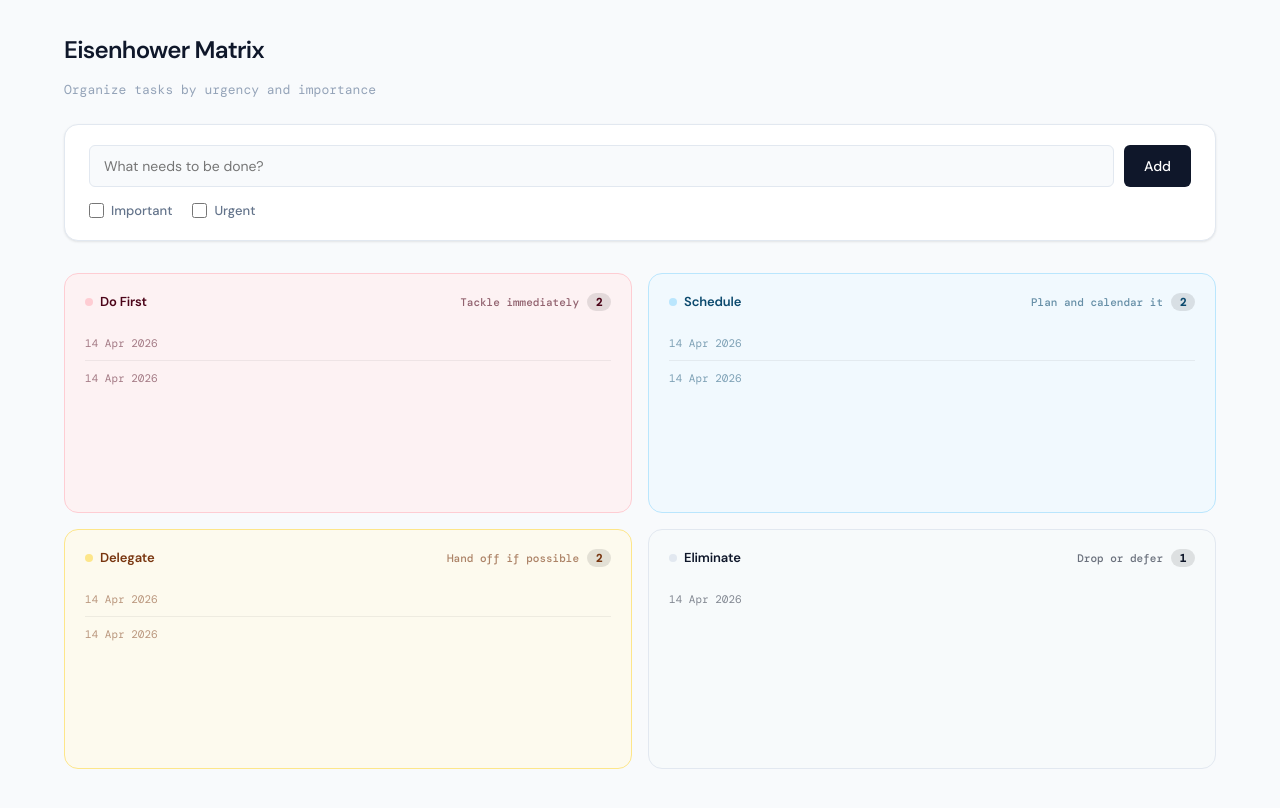
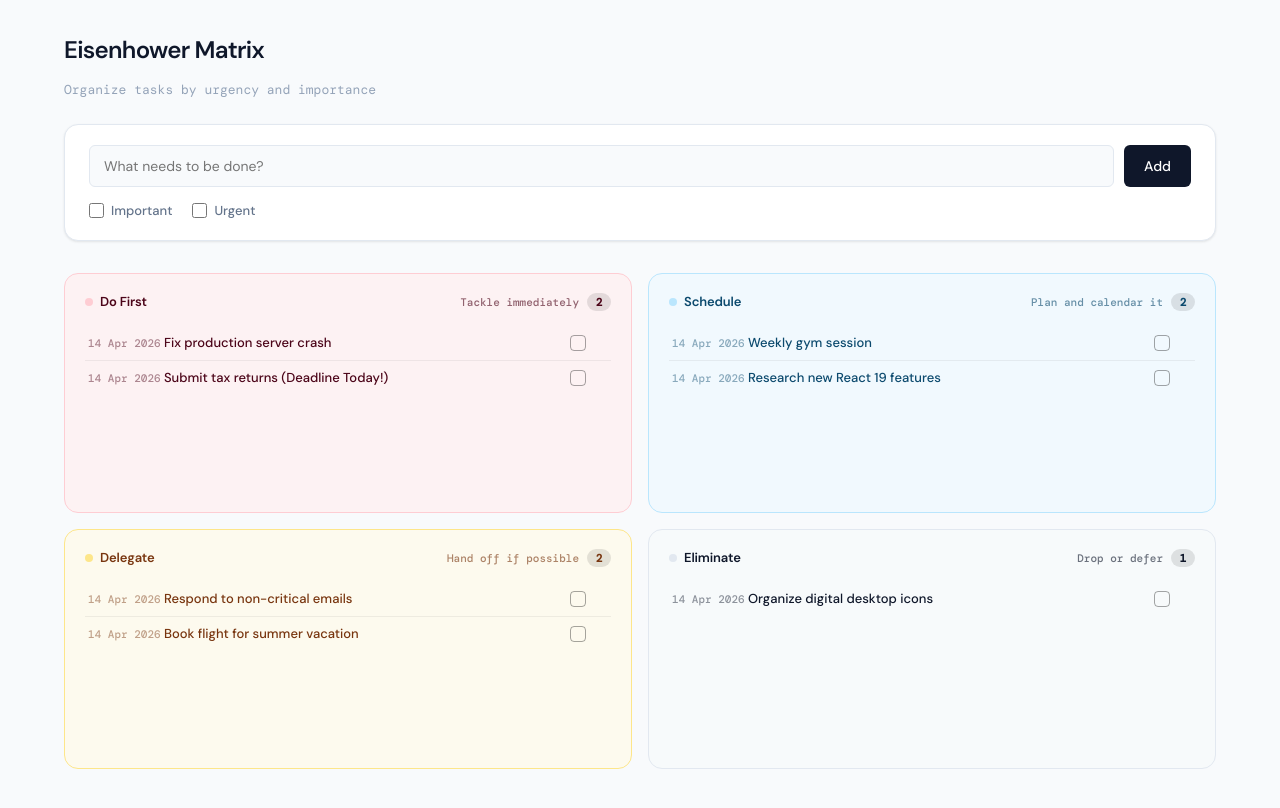
Before and after one commit to YC-TAN/eisenhower-matrix, a React (Vite) app in the folder frontend/: page / in a window 1280 px wide. Shown: the top 808 px of the page. Built offline with nearby package versions, Linux system fonts and the light colour scheme.

Commit message:
feat: ui-taskitems

```diff
--- a/frontend/src/components/Quadrant/TaskItem.css
+++ b/frontend/src/components/Quadrant/TaskItem.css
@@ -1,9 +1,10 @@
 .task-item {
   display: flex;
   align-items: flex-start;
-  gap: 10px;
-  padding: 9px 0;
+  gap: 9px;
+  padding: 8px 0;
   border-bottom: 1px solid rgba(0,0,0,0.06);
+  transition: opacity 0.3s;
   animation: task-slide-in 0.2s ease-out;
 }
 
@@ -11,62 +12,166 @@
   border-bottom: none;
 }
 
+.task-item--acting {
+  opacity: 0.45;
+}
+
 @keyframes task-slide-in {
-  from { opacity: 0; transform: translateY(-6px); }
+  from { opacity: 0; transform: translateY(-5px); }
   to   { opacity: 1; transform: translateY(0); }
 }
 
-.task-item-complete {
+/* ── Checkbox ── */
+.task-item-cb {
   flex-shrink: 0;
-  margin-top: 2px;
-  width: 24px;
-  height: 24px;
+  margin-top: 1px;
+  width: 16px;
+  height: 16px;
+  padding: 0;
+  background: transparent;
+  border: none;
+  cursor: pointer;
   display: flex;
   align-items: center;
   justify-content: center;
-  background: transparent;
-  border: none;
-  border-radius: 50%;
-  cursor: pointer;
-  color: currentColor;
-  opacity: 0.35;
-  transition: opacity 0.15s, background 0.15s;
 }
 
-.task-item-complete:hover {
-  opacity: 1;
-  background: rgba(16, 185, 129, 0.12);
-  color: var(--color-success);
+.task-item-cb-box {
+  width: 16px;
+  height: 16px;
+  border-radius: 4px;
+  border: 1.5px solid currentColor;
+  opacity: 0.35;
+  display: flex;
+  align-items: center;
+  justify-content: center;
+  transition: opacity 0.2s, background 0.2s;
+  background: transparent;
 }
 
+.task-item-cb:hover .task-item-cb-box {
+  opacity: 1;
+  background: var(--color-success);
+  border-color: var(--color-success);
+  color: #ffffff;
+}
+
+.task-item-cb-check {
+  width: 9px;
+  height: 9px;
+  opacity: 0;
+  transition: opacity 0.15s;
+  color: var(--color-bg-card);
+}
+
+.task-item-cb:hover .task-item-cb-check {
+  opacity: 1;
+}
+
+/* ── Body ── */
 .task-item-body {
   flex: 1;
   min-width: 0;
   display: flex;
   /* flex-direction: column; */
-  gap: 1rem;
+  gap: 2px;
 }
 
 .task-item-text {
+  flex-grow: 1;
   font-size: 13px;
   font-weight: 500;
   color: currentColor;
   line-height: 1.4;
   word-break: break-word;
+  cursor: text;
+  border-radius: 3px;
+  padding: 1px 3px;
+  margin: -1px -3px;
+  transition: background 0.15s;
+}
+
+.task-item-text:hover {
+  background: rgba(0,0,0,0.06);
+}
+
+.task-item-text--struck {
+  text-decoration: line-through;
+  cursor: default;
+  pointer-events: none; /*disable tooltip */
+}
+
+.task-item-text--struck:hover {
+  background: transparent;
 }
 
 .task-item-date {
   font-size: 11px;
   font-family: var(--font-mono);
   color: currentColor;
-  opacity: 0.5;
+  opacity: 0.45;
+  padding-left: 3px;
 }
 
+/* ── Edit input ── */
+.task-item-edit-input {
+  font-family: var(--font-sans);
+  font-size: 13px;
+  font-weight: 500;
+  color: currentColor;
+  background: rgba(255, 255, 255, 0.75);
+  border: 1px solid currentColor;
+  border-radius: 4px;
+  padding: 4px 8px;
+  outline: none;
+  width: 100%;
+}
+
+.task-item--editing {
+  padding: 6px 0;
+}
+
+/* ── Undo row ── */
+.task-item-undo-row {
+  display: flex;
+  /* flex-direction: column; */
+  justify-content: space-between;
+  align-items: center;
+  /* gap: 8px; */
+  margin-top: 1px;
+  animation: task-slide-in 0.15s ease-out;
+}
+/*
+.task-item-undo-label {
+  font-size: 11px;
+  font-family: var(--font-mono);
+  color: currentColor;
+  opacity: 0.6;
+} */
+
+.task-item-undo {
+  font-family: var(--font-sans);
+  font-size: 12px;
+  font-weight: 500;
+  color: currentColor;
+  background: rgba(0,0,0,0.12);
+  border: none;
+  border-radius: 5px;
+  padding: 4px 12px;
+  cursor: pointer;
+  transition: background 0.15s;
+}
+
+.task-item-undo:hover {
+  background: rgba(0,0,0,0.22);
+}
+
+/* ── Delete ── */
 .task-item-delete {
   flex-shrink: 0;
-  margin-top: 2px;
-  width: 24px;
-  height: 24px;
+  margin-top: 1px;
+  width: 16px;
+  height: 16px;
   display: flex;
   align-items: center;
   justify-content: center;
@@ -80,7 +185,7 @@
 }
 
 .task-item:hover .task-item-delete {
-  opacity: 0.4;
+  opacity: 0.35;
 }
 
 .task-item-delete:hover {
--- a/frontend/src/components/Quadrant/TaskItem.jsx
+++ b/frontend/src/components/Quadrant/TaskItem.jsx
@@ -1,36 +1,184 @@
+import { useState, useRef, useEffect } from "react";
+
+import { useTaskContext } from "../../context/UseTaskContext";
 import { formatDate } from "../../utils/helpers";
 import "./TaskItem.css";
 
+const UNDO_DELAY = 4000;
+
 export default function TaskItem({ task }) {
+  const { updateTask } = useTaskContext();
+
+  // States
+  const [pendingAction, setPendingAction] = useState(null); // 'completing' | 'deleting' | null
+  const [isEditing, setIsEditing] = useState(false);
+  const [editText, setEditText] = useState(task.text);
+
+  const timerRef = useRef(null);
+  const inputRef = useRef(null);
+
+  // Boolean helper to disable buttons
+  const isBusy = pendingAction !== null;
+
+  // Sync draftText when task.text changes externally
+  // useEffect(() => {
+  //   if (!isEditing) {
+  //     setEditText(task.text);
+  //   }
+  // }, [task.text, isEditing]);
+
+  // Focus + select input on edit open
+  useEffect(() => {
+    if (isEditing && inputRef.current) {
+      inputRef.current.focus();
+      inputRef.current.select();
+    }
+  }, [isEditing]);
+
+  // Cancel timer on unmount
+  useEffect(() => () => clearTimeout(timerRef.current), []);
+
+  function startAction(action) {
+    // action: "completing" | "deleting"
+    setPendingAction(action);
+    timerRef.current = setTimeout(() => {
+      updateTask(task.id, {
+        status: action === "completing" ? "completed" : "deleted",
+      });
+    }, UNDO_DELAY);
+  }
+
+  function handleUndo() {
+    clearTimeout(timerRef.current);
+    setPendingAction(null);
+  }
+
+  function handleConfirmEdit() {
+    const trimmed = editText.trim();
+    if (trimmed && trimmed !== task.text) {
+      updateTask(task.id, { text: trimmed });
+    } else {
+      setEditText(task.text);
+    }
+    setIsEditing(false);
+  }
+
+  function handleEditKeyDown(e) {
+    if (e.key === "Enter") handleConfirmEdit();
+    if (e.key === "Escape") {
+      setEditText(task.text);
+      setIsEditing(false);
+    }
+  }
   return (
-    <li className="task-item">
-      {/* <button
-        className="task-item-complete"
-        onClick={() => onComplete(task.id)}
-        title="Mark complete"
+    <li
+      className={`task-item${isBusy ? " task-item--acting" : ""}${isEditing ? " task-item--editing" : ""}`}
+    >
+      {/* ── Editing mode — input only, everything else hidden ── */}
+      {isEditing ? (
+        <input
+          ref={inputRef}
+          className="task-item-edit-input"
+          value={editText}
+          maxLength={200}
+          onChange={(e) => setEditText(e.target.value)}
+          onBlur={handleConfirmEdit}
+          onKeyDown={handleEditKeyDown}
+        />
+      ) : (
+        <>
+          {/* ── Checkbox — hidden while an action is pending ── */}
+          {/* {!isBusy && (
+            <button
+              className="task-item-cb"
+              onClick={() => startAction("completing")}
               aria-label="Mark task as complete"
+              title={"Mark completed"}
             >
-        <svg width="14" height="14" viewBox="0 0 14 14" fill="none">
-          <circle cx="7" cy="7" r="6" stroke="currentColor" strokeWidth="1.5"/>
-          <path d="M4 7l2.5 2.5L10 5" stroke="currentColor" strokeWidth="1.5" strokeLinecap="round" strokeLinejoin="round"/>
+              <span className="task-item-cb-box">
+                <svg
+                  className="task-item-cb-check"
+                  viewBox="0 0 9 9"
+                  fill="none"
+                >
+                  <path
+                    d="M1.5 4.5l2.5 2.5 4-4"
+                    stroke="currentColor"
+                    strokeWidth="1.6"
+                    strokeLinecap="round"
+                    strokeLinejoin="round"
+                  />
                 </svg>
-      </button> */}
+              </span>
+            </button>
+          )} */}
 
+          {/* ── Body ── */}
           <div className="task-item-body">
-        <span className="task-item-date">{formatDate(task.createdAt)}</span>
-        <span className="task-item-text">{task.task}</span>
+            <span
+              className={`task-item-text${isBusy ? " task-item-text--struck" : ""}`}
+              onClick={() => !isBusy && setIsEditing(true)}
+              title={isBusy ? undefined : 'Click to edit'}
+            >
+              <span className="task-item-date">
+                {formatDate(task.createdAt)}
+              </span>{" "}
+              {task.text}
+            </span>
+            {isBusy && (
+              <div className="task-item-undo-row">
+                <button className="task-item-undo" onClick={handleUndo}>
+                  Undo
+                </button>
+              </div>
+            )}
           </div>
 
-      {/* <button
+          {/* ── Delete — hidden while an action is pending ── */}
+          {!isBusy && (
+            <>
+            <button
+              className="task-item-cb"
+              onClick={() => startAction("completing")}
+              aria-label="Mark task as complete"
+              title={"Mark completed"}
+            >
+              <span className="task-item-cb-box">
+                <svg
+                  className="task-item-cb-check"
+                  viewBox="0 0 9 9"
+                  fill="none"
+                >
+                  <path
+                    d="M1.5 4.5l2.5 2.5 4-4"
+                    stroke="currentColor"
+                    strokeWidth="1.6"
+                    strokeLinecap="round"
+                    strokeLinejoin="round"
+                  />
+                </svg>
+              </span>
+            </button>
+            <button
               className="task-item-delete"
-        onClick={() => onDelete(task.id)}
+              onClick={() => startAction("deleting")}
               title="Delete task"
               aria-label="Delete task"
             >
-        <svg width="12" height="12" viewBox="0 0 12 12" fill="none">
-          <path d="M2 2l8 8M10 2l-8 8" stroke="currentColor" strokeWidth="1.5" strokeLinecap="round"/>
+              <svg width="10" height="10" viewBox="0 0 10 10" fill="none">
+                <path
+                  d="M1.5 1.5l8 8M9.5 1.5l-8 8"
+                  stroke="currentColor"
+                  strokeWidth="1.5"
+                  strokeLinecap="round"
+                />
               </svg>
-      </button> */}
+            </button>
+            </>
+
+          )}
+        </>
+      )}
     </li>
   );
 }
```
Lines whose indentation alone changed are shown as unchanged.
